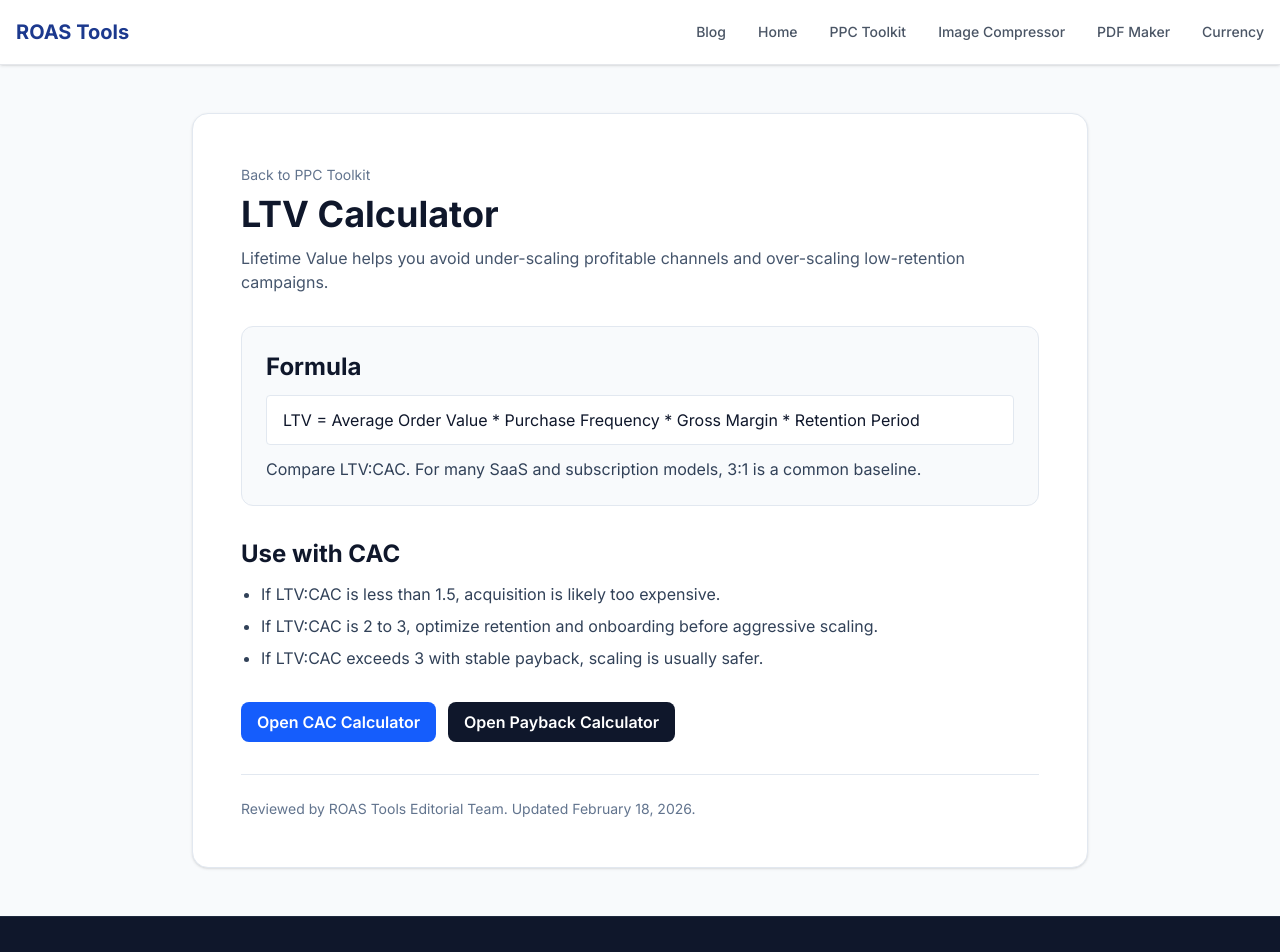
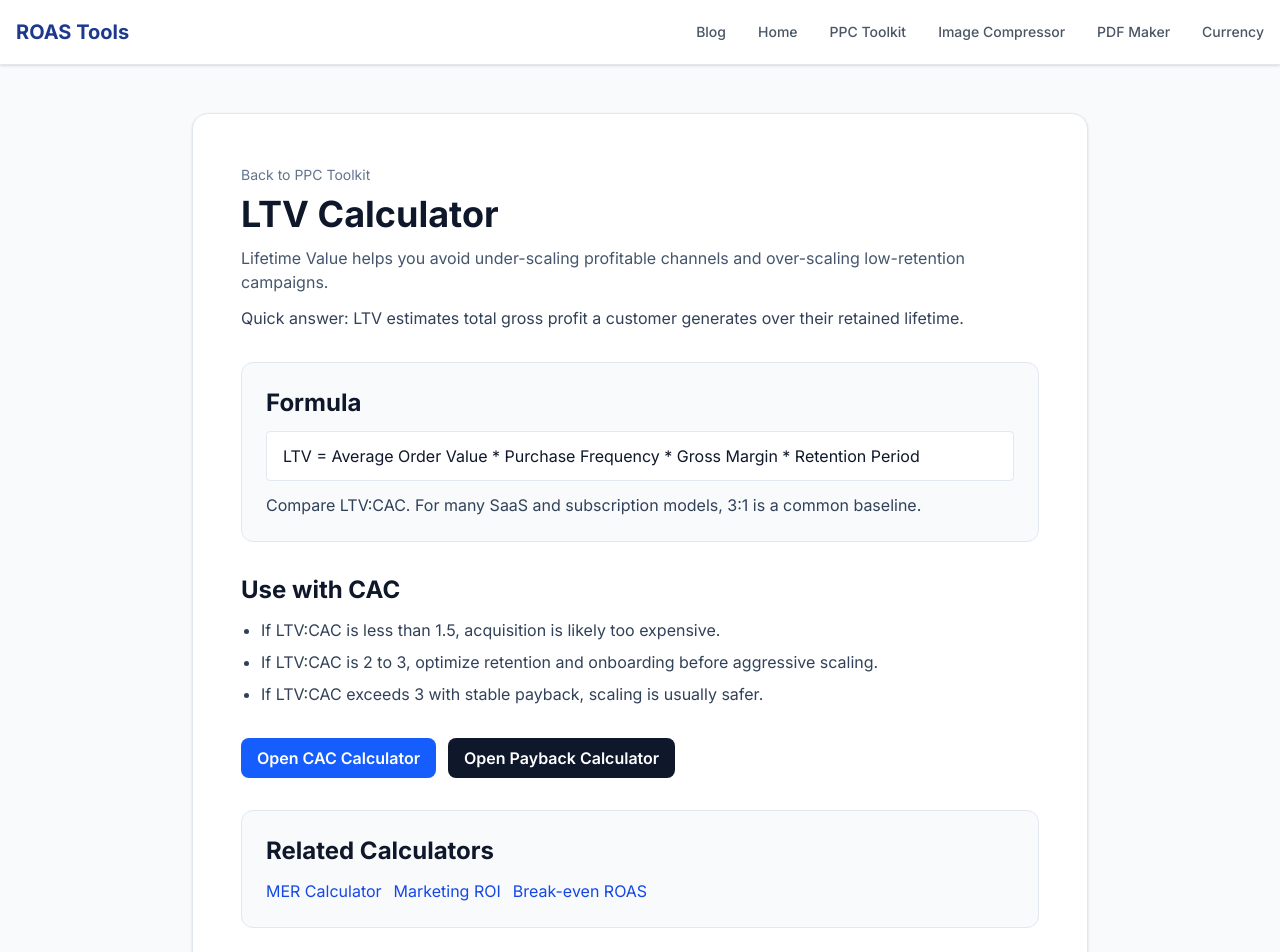
Before and after one commit to nikhil071-ui/roas-calculator, a Next.js app: page /ltv-calculator in a window 1280 px wide. Shown: the top 952 px of the page. Built offline with nearby package versions, Linux system fonts and the light colour scheme.

Commit message:
Complete Days 4-7 with snippet blocks and related calculator link modules

```diff
--- a/app/cac-calculator/page.tsx
+++ b/app/cac-calculator/page.tsx
@@ -57,6 +57,9 @@ export default function CACCalculatorPage() {
           <p className="text-slate-600 mt-3">
             CAC shows how much you spend to acquire one paying customer. Track it weekly with ROAS and LTV:CAC.
           </p>
+          <p className="text-slate-700 mt-3">
+            Quick answer: CAC equals total ad spend divided by new customers acquired in the same period.
+          </p>
         </div>
 
         <section className="bg-slate-50 border border-slate-200 rounded-xl p-6">
@@ -79,6 +82,15 @@ export default function CACCalculatorPage() {
           <Link href="/ltv-calculator" className="bg-slate-900 text-white px-4 py-2 rounded-lg font-semibold hover:bg-slate-800 transition">Open LTV Calculator</Link>
         </section>
 
+        <section className="bg-slate-50 border border-slate-200 rounded-xl p-6">
+          <h2 className="text-2xl font-bold mb-3">Related Calculators</h2>
+          <div className="flex flex-wrap gap-3">
+            <Link href="/payback-period-calculator" className="text-blue-700 hover:underline">CAC Payback Period</Link>
+            <Link href="/mer-calculator" className="text-blue-700 hover:underline">MER Calculator</Link>
+            <Link href="/roas/break-even-roas" className="text-blue-700 hover:underline">Break-even ROAS</Link>
+          </div>
+        </section>
+
         <section className="text-sm text-slate-500 border-t border-slate-200 pt-6">
           Reviewed by ROAS Tools Editorial Team. Updated February 18, 2026.
         </section>
--- a/app/ltv-calculator/page.tsx
+++ b/app/ltv-calculator/page.tsx
@@ -55,6 +55,9 @@ export default function LTVCalculatorPage() {
           <p className="text-slate-600 mt-3">
             Lifetime Value helps you avoid under-scaling profitable channels and over-scaling low-retention campaigns.
           </p>
+          <p className="text-slate-700 mt-3">
+            Quick answer: LTV estimates total gross profit a customer generates over their retained lifetime.
+          </p>
         </div>
 
         <section className="bg-slate-50 border border-slate-200 rounded-xl p-6">
@@ -79,6 +82,15 @@ export default function LTVCalculatorPage() {
           <Link href="/payback-period-calculator" className="bg-slate-900 text-white px-4 py-2 rounded-lg font-semibold hover:bg-slate-800 transition">Open Payback Calculator</Link>
         </section>
 
+        <section className="bg-slate-50 border border-slate-200 rounded-xl p-6">
+          <h2 className="text-2xl font-bold mb-3">Related Calculators</h2>
+          <div className="flex flex-wrap gap-3">
+            <Link href="/mer-calculator" className="text-blue-700 hover:underline">MER Calculator</Link>
+            <Link href="/roas/marketing-roi" className="text-blue-700 hover:underline">Marketing ROI</Link>
+            <Link href="/roas/break-even-roas" className="text-blue-700 hover:underline">Break-even ROAS</Link>
+          </div>
+        </section>
+
         <section className="text-sm text-slate-500 border-t border-slate-200 pt-6">
           Reviewed by ROAS Tools Editorial Team. Updated February 18, 2026.
         </section>
--- a/app/mer-calculator/page.tsx
+++ b/app/mer-calculator/page.tsx
@@ -55,6 +55,9 @@ export default function MERCalculatorPage() {
           <p className="text-slate-600 mt-3">
             MER (Marketing Efficiency Ratio) measures total revenue against total marketing spend across channels.
           </p>
+          <p className="text-slate-700 mt-3">
+            Quick answer: MER equals total revenue divided by total marketing spend for the same period.
+          </p>
         </div>
 
         <section className="bg-slate-50 border border-slate-200 rounded-xl p-6">
@@ -81,6 +84,15 @@ export default function MERCalculatorPage() {
           <Link href="/resources/ppc-budget-planner.csv" className="bg-slate-900 text-white px-4 py-2 rounded-lg font-semibold hover:bg-slate-800 transition">Download Budget Planner</Link>
         </section>
 
+        <section className="bg-slate-50 border border-slate-200 rounded-xl p-6">
+          <h2 className="text-2xl font-bold mb-3">Related Calculators</h2>
+          <div className="flex flex-wrap gap-3">
+            <Link href="/cac-calculator" className="text-blue-700 hover:underline">CAC Calculator</Link>
+            <Link href="/ltv-calculator" className="text-blue-700 hover:underline">LTV Calculator</Link>
+            <Link href="/payback-period-calculator" className="text-blue-700 hover:underline">Payback Calculator</Link>
+          </div>
+        </section>
+
         <section className="text-sm text-slate-500 border-t border-slate-200 pt-6">
           Reviewed by ROAS Tools Editorial Team. Updated February 18, 2026.
         </section>
--- a/app/payback-period-calculator/page.tsx
+++ b/app/payback-period-calculator/page.tsx
@@ -55,6 +55,9 @@ export default function PaybackPeriodPage() {
           <p className="text-slate-600 mt-3">
             Payback period tells you how quickly acquisition spend returns. This is critical for cash flow and scaling decisions.
           </p>
+          <p className="text-slate-700 mt-3">
+            Quick answer: payback period is the number of months required to recover CAC from gross profit.
+          </p>
         </div>
 
         <section className="bg-slate-50 border border-slate-200 rounded-xl p-6">
@@ -81,6 +84,15 @@ export default function PaybackPeriodPage() {
           <Link href="/ltv-calculator" className="bg-slate-900 text-white px-4 py-2 rounded-lg font-semibold hover:bg-slate-800 transition">Open LTV Calculator</Link>
         </section>
 
+        <section className="bg-slate-50 border border-slate-200 rounded-xl p-6">
+          <h2 className="text-2xl font-bold mb-3">Related Calculators</h2>
+          <div className="flex flex-wrap gap-3">
+            <Link href="/mer-calculator" className="text-blue-700 hover:underline">MER Calculator</Link>
+            <Link href="/roas/target-cpa" className="text-blue-700 hover:underline">Target CPA Calculator</Link>
+            <Link href="/roas/break-even-roas" className="text-blue-700 hover:underline">Break-even ROAS</Link>
+          </div>
+        </section>
+
         <section className="text-sm text-slate-500 border-t border-slate-200 pt-6">
           Reviewed by ROAS Tools Editorial Team. Updated February 18, 2026.
         </section>
--- a/app/ppc-toolkit/page.tsx
+++ b/app/ppc-toolkit/page.tsx
@@ -60,6 +60,9 @@ export default function PPCToolkitPage() {
           <h1 className="text-3xl md:text-4xl font-bold mt-2">PPC Profitability Toolkit</h1>
           <p className="text-slate-600 mt-3 max-w-3xl">
             Competitor calculators usually stop at ROAS. This toolkit combines ROAS with CAC, LTV, MER, and target CPA so decisions are based on unit economics.
+          </p>
+          <p className="text-slate-700 mt-3 max-w-3xl">
+            Quick definition: this page is a central planning hub for paid media unit economics, including acquisition cost, lifetime value, blended efficiency, and payback speed.
           </p>
         </div>
 
--- a/app/roas/[slug]/page.tsx
+++ b/app/roas/[slug]/page.tsx
@@ -336,6 +336,16 @@ export default async function DynamicRoasPage({ params }: { params: Promise<{ sl
             </div>
           </div>
 
+          <div className="bg-slate-50 border border-slate-200 rounded-xl p-6 mt-6">
+            <h3 className="text-xl font-bold text-slate-900 mb-3">Related Profitability Calculators</h3>
+            <div className="flex flex-wrap gap-3">
+              <Link href="/cac-calculator" className="text-blue-700 hover:underline">CAC Calculator</Link>
+              <Link href="/ltv-calculator" className="text-blue-700 hover:underline">LTV Calculator</Link>
+              <Link href="/mer-calculator" className="text-blue-700 hover:underline">MER Calculator</Link>
+              <Link href="/payback-period-calculator" className="text-blue-700 hover:underline">CAC Payback Calculator</Link>
+            </div>
+          </div>
+
           <div className="mt-12 p-8 bg-slate-900 text-white rounded-2xl text-center">
             <h3 className="text-2xl font-bold mb-4">Are you spending internationally?</h3>
             <p className="mb-6 text-slate-300">
```
Also changed, not shown: 1 other file (tests, documents, lock files or other folders).
